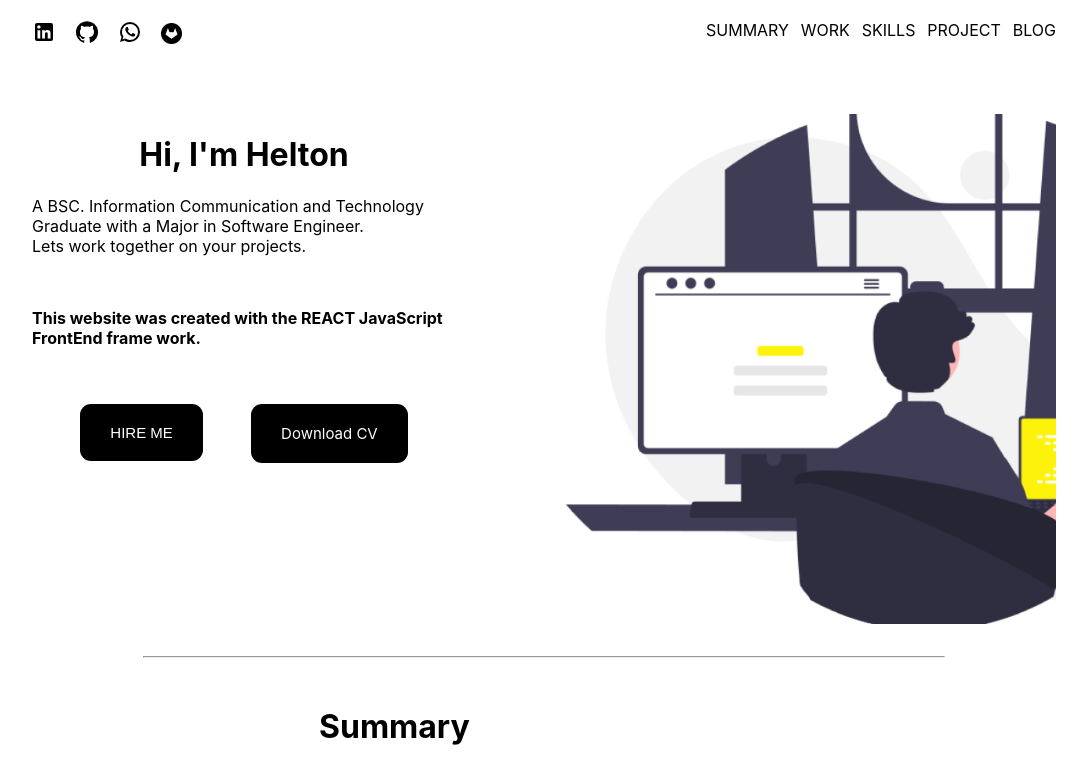
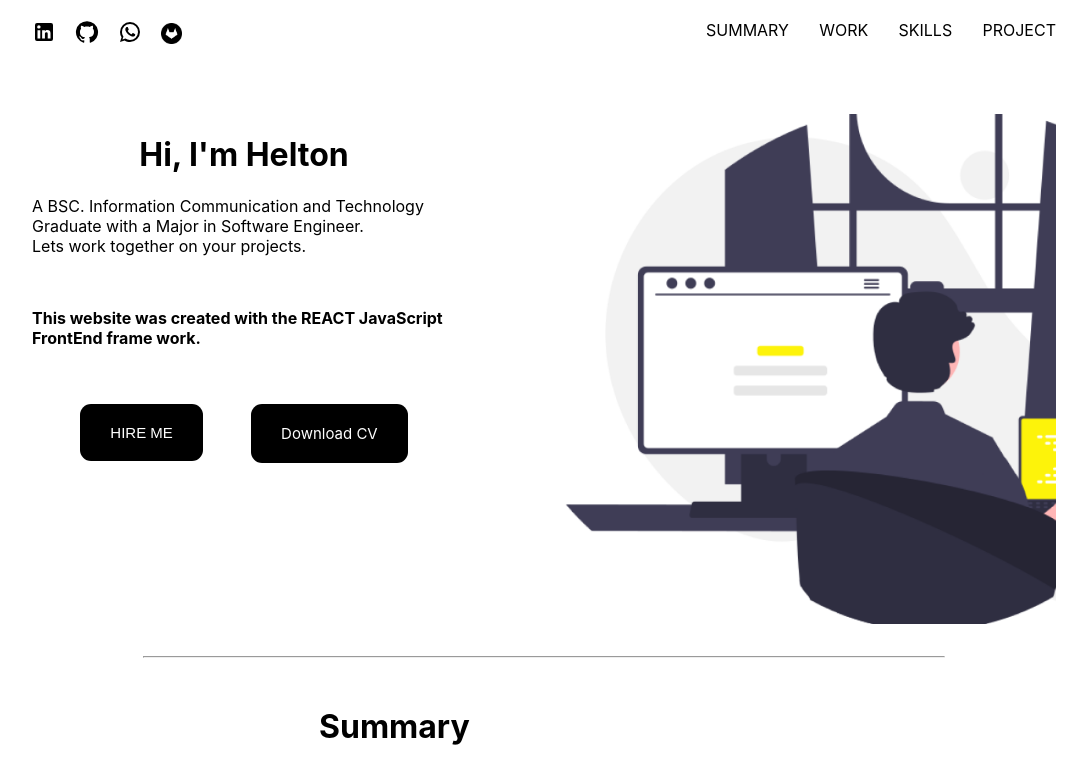
Before and after one commit to gamerboyelz/helton-dev-portfolio, a React (Create React App) app: page / in a window 1280 px wide. Shown: the top 769 px of the page, without its empty margins (96-1183 px from the left). Built offline with nearby package versions, Linux system fonts and the light colour scheme.

Commit message:
updated some depricated dependencis in .json files and deleted blog from navigation menu

```diff
--- a/src/components/navBarComponent.jsx
+++ b/src/components/navBarComponent.jsx
@@ -16,7 +16,6 @@ const NavBar = () => {
           <div onClick={ ()=>{smootheScrollToSection('2')} } > WORK </div>
           <div onClick={ ()=>{smootheScrollToSection('3')}}> SKILLS </div>
           <div onClick={ ()=>{smootheScrollToSection('4')} }>PROJECT</div>
-          <div>BLOG</div>
         </div>
         <HamBurgerMenu />
       </div>
```
Also changed, not shown: package.json (+14 -15 lines), 1 other file (tests, documents, lock files or other folders).
